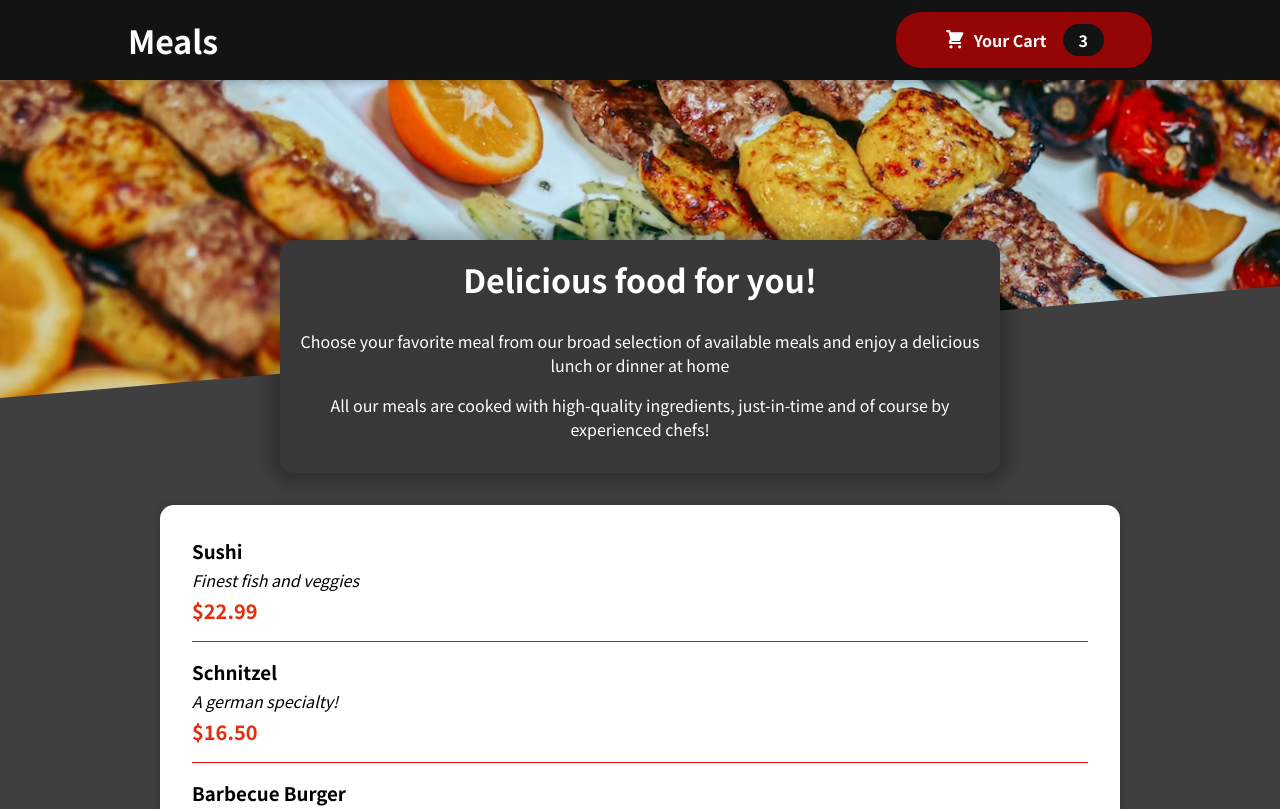
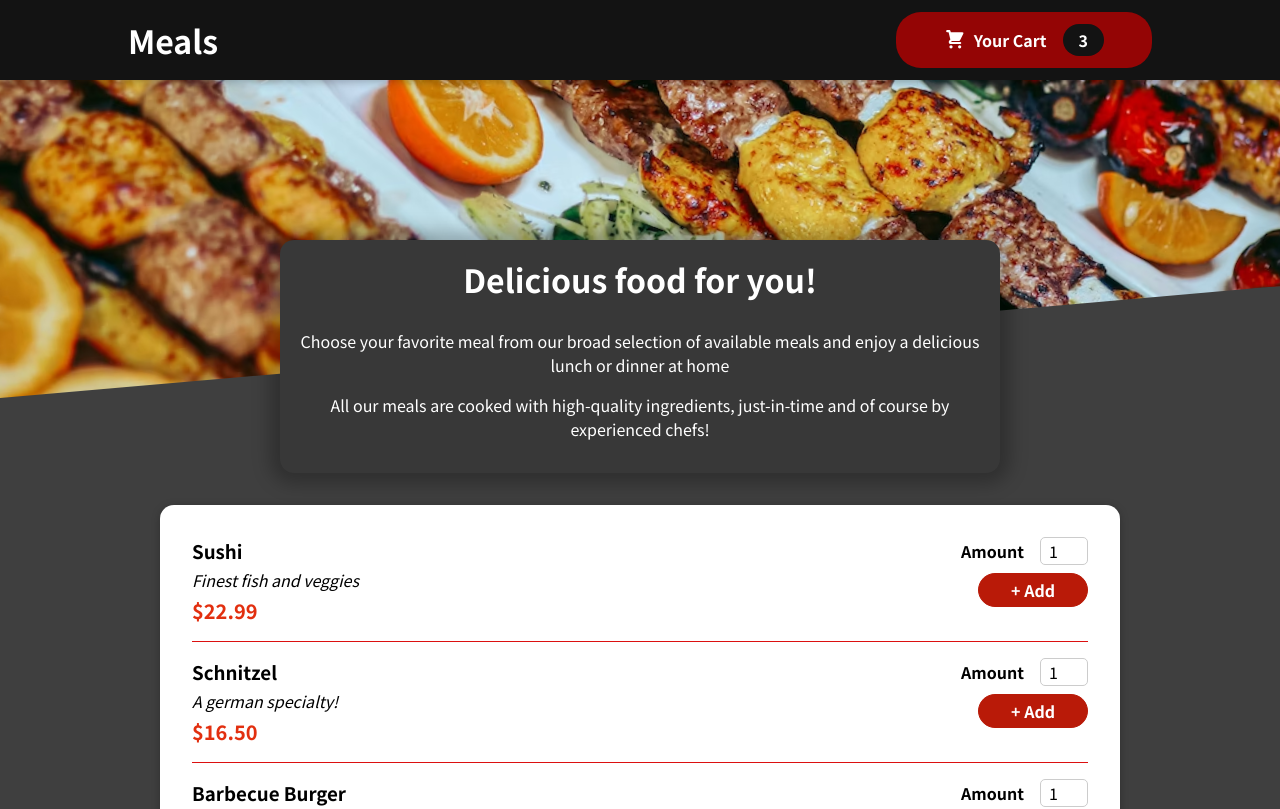
Before and after one commit to ad-bak/food-order-app, a React (Create React App) app: page / in a window 1280 px wide. Shown: the top 809 px of the page. Built offline with nearby package versions, Linux system fonts and the light colour scheme.

Commit message:
added mealitemform

```diff
--- a/src/components/Meals/AvailableMeals.js
+++ b/src/components/Meals/AvailableMeals.js
@@ -32,6 +32,7 @@
 const AvailableMeals = () => {
   const mealsList = DUMMY_MEALS.map((meal) => (
     <MealItem
+      id={meal.id}
       key={meal.id}
       name={meal.name}
       description={meal.description}
--- a/src/components/Meals/MealItem/MealItem.js
+++ b/src/components/Meals/MealItem/MealItem.js
@@ -1,4 +1,5 @@
 import classes from "./MealItem.module.css";
+import MealItemForm from "./MealItemForm";
 
 const MealItem = (props) => {
   const price = `$${props.price.toFixed(2)}`;
@@ -9,7 +10,9 @@
         <div className={classes.description}>{props.description}</div>
         <div className={classes.price}>{price}</div>
       </div>
-      <div></div>
+      <div>
+        <MealItemForm />
+      </div>
     </li>
   );
 };
--- a/src/components/Meals/MealItem/MealItemForm.js
+++ b/src/components/Meals/MealItem/MealItemForm.js
@@ -0,0 +1,25 @@
+import React from "react";
+import Input from "../../UI/Input";
+
+import classes from "./MealItemForm.module.css";
+
+const MealItemForm = (props) => {
+  return (
+    <form className={classes.form}>
+      <Input
+        label="Amount"
+        input={{
+          id: `amount_` + props.id,
+          type: "number",
+          min: "1",
+          max: "5",
+          step: "1",
+          defaultValue: "1",
+        }}
+      />
+      <button>+ Add</button>
+    </form>
+  );
+};
+
+export default MealItemForm;
--- /dev/null
+++ b/src/components/Meals/MealItem/MealItemForm.module.css
@@ -0,0 +1,20 @@
+.form {
+  text-align: right;
+}
+
+.form button {
+  font: inherit;
+  cursor: pointer;
+  background-color: #b91a08;
+  border: 1px solid #b91a08;
+  color: white;
+  padding: 0.25rem 2rem;
+  border-radius: 20px;
+  font-weight: bold;
+}
+
+.form button:hover,
+.form button:active {
+  background-color: #641e03;
+  border-color: #641e03;
+}
--- /dev/null
+++ b/src/components/UI/Input.js
@@ -0,0 +1,12 @@
+import classes from "./Input.module.css";
+
+const Input = (props) => {
+  return (
+    <div className={classes.input}>
+      <label htmlFor={props.input.id}>{props.label}</label>
+      <input id={props.input.id} {...props.input} />
+    </div>
+  );
+};
+
+export default Input;
--- /dev/null
+++ b/src/components/UI/Input.module.css
@@ -0,0 +1,18 @@
+.input {
+  display: flex;
+  align-items: center;
+  margin-bottom: 0.5rem;
+}
+
+.input label {
+  font-weight: bold;
+  margin-right: 1rem;
+}
+
+.input input {
+  width: 3rem;
+  border-radius: 5px;
+  border: 1px solid #ccc;
+  font: inherit;
+  padding-left: 0.5rem;
+}
```
